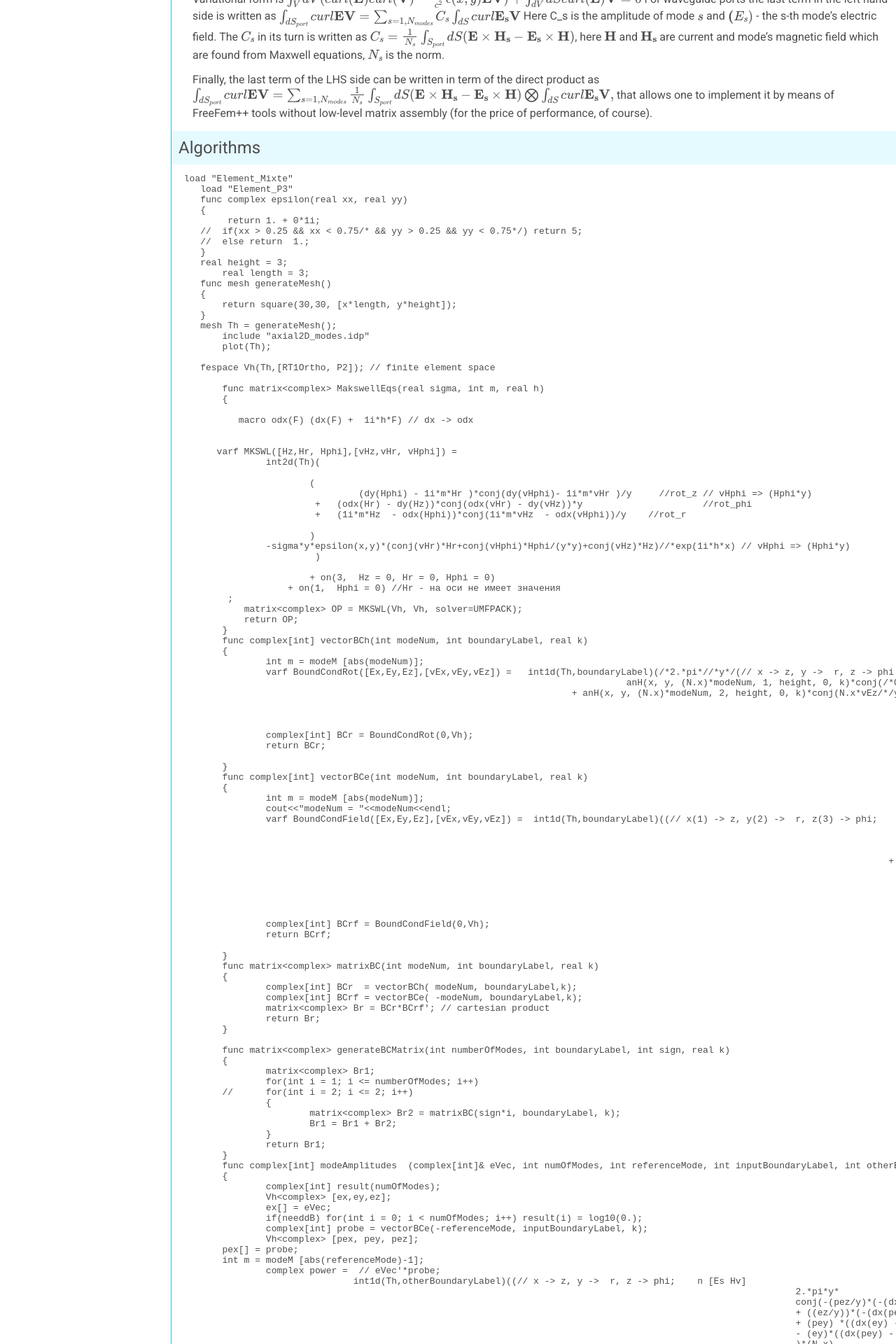
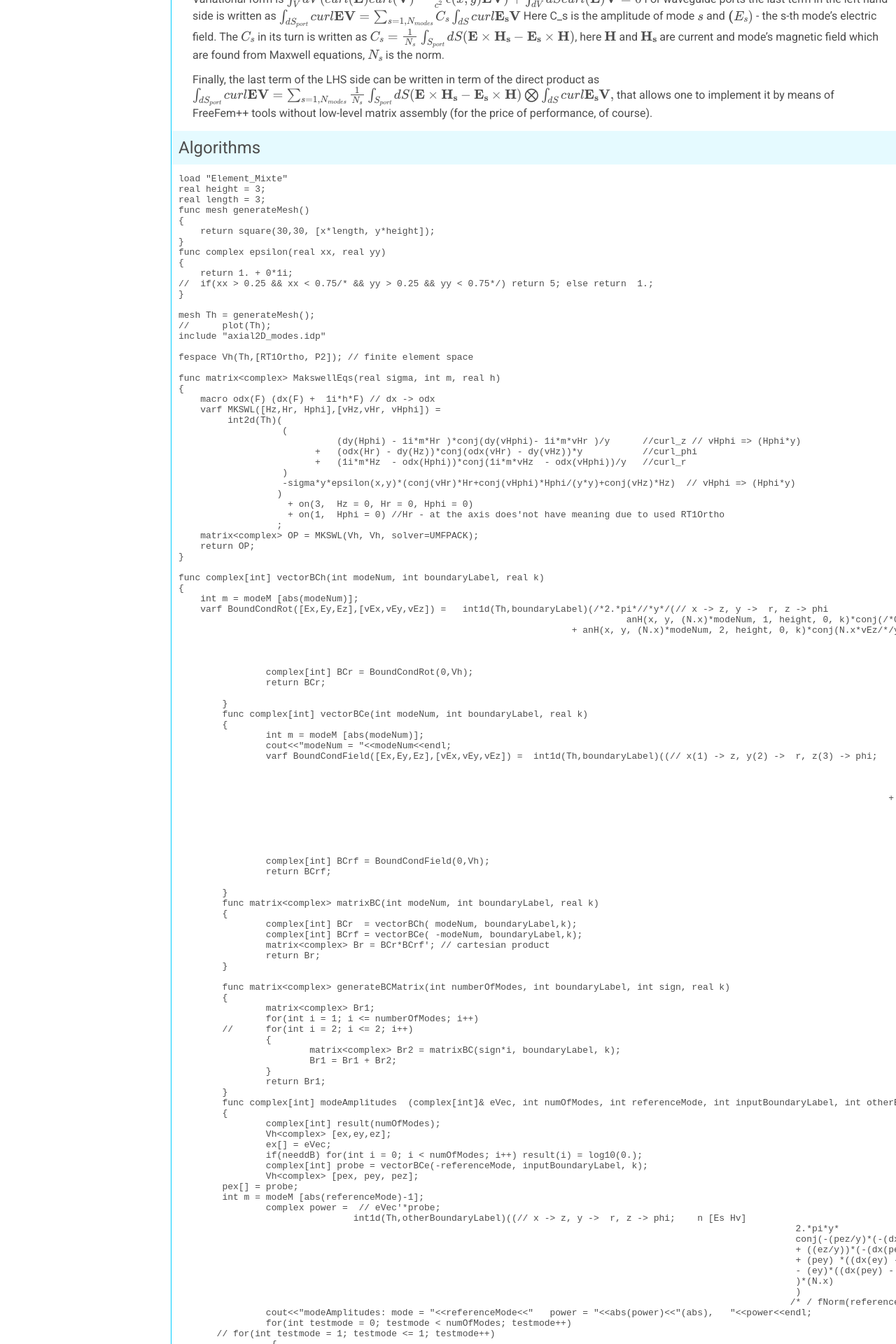
Before and after one commit to FreeFem/FreeFem-modules, a Jekyll site: the page built from _modules/maxwellWaveguideBC.md, in a window 1280 px wide. Shown: the part 487-2407 px from the top of the page at 70% size. Built offline with Jekyll 4.4.1, drawn with Linux system fonts in a browser that asks for light colours; formulas are drawn with MathJax 3; our own code applies the rules of GitHub Pages for plain Markdown files; some of the changed text lies outside the part shown.

Commit message:
Update maxwellWaveguideBC.md

````diff
--- a/_modules/maxwellWaveguideBC.md
+++ b/_modules/maxwellWaveguideBC.md
@@ -29,54 +29,48 @@
 ## Algorithms
 
 ```C
- load "Element_Mixte"
-    load "Element_P3"
-    func complex epsilon(real xx, real yy)
-    {
-         return 1. + 0*1i;
-    //	if(xx > 0.25 && xx < 0.75/* && yy > 0.25 && yy < 0.75*/) return 5;
-    //	else return  1.;
-    }
-    real height = 3;
-	real length = 3;
-    func mesh generateMesh()
-    {
-        return square(30,30, [x*length, y*height]);
-    }
-    mesh Th = generateMesh();
-	include "axial2D_modes.idp"
-	plot(Th);
+load "Element_Mixte"
+real height = 3;
+real length = 3;
+func mesh generateMesh()
+{
+    return square(30,30, [x*length, y*height]);
+}
+func complex epsilon(real xx, real yy)
+{
+    return 1. + 0*1i;
+//  if(xx > 0.25 && xx < 0.75/* && yy > 0.25 && yy < 0.75*/) return 5; else return  1.;
+}
 
-    fespace Vh(Th,[RT1Ortho, P2]); // finite element space
+mesh Th = generateMesh();
+//	plot(Th);
+include "axial2D_modes.idp"
 
-	func matrix<complex> MakswellEqs(real sigma, int m, real h)
-	{
+fespace Vh(Th,[RT1Ortho, P2]); // finite element space
 
-	   macro odx(F) (dx(F) +  1i*h*F) // dx -> odx
+func matrix<complex> MakswellEqs(real sigma, int m, real h)
+{
+    macro odx(F) (dx(F) +  1i*h*F) // dx -> odx
+    varf MKSWL([Hz,Hr, Hphi],[vHz,vHr, vHphi]) =
+         int2d(Th)(
+        	   (
+		             (dy(Hphi) - 1i*m*Hr )*conj(dy(vHphi)- 1i*m*vHr )/y      //curl_z // vHphi => (Hphi*y)
+        		 +   (odx(Hr) - dy(Hz))*conj(odx(vHr) - dy(vHz))*y	     //curl_phi
+        		 +   (1i*m*Hz  - odx(Hphi))*conj(1i*m*vHz  - odx(vHphi))/y   //curl_r
+        	   )
+        	   -sigma*y*epsilon(x,y)*(conj(vHr)*Hr+conj(vHphi)*Hphi/(y*y)+conj(vHz)*Hz)  // vHphi => (Hphi*y)
+        	  )
+        	    + on(3,  Hz = 0, Hr = 0, Hphi = 0)
+        	    + on(1,  Hphi = 0) //Hr - at the axis does'not have meaning due to used RT1Ortho
+                  ;
+    matrix<complex> OP = MKSWL(Vh, Vh, solver=UMFPACK);
+    return OP;
+}
 
-
-       varf MKSWL([Hz,Hr, Hphi],[vHz,vHr, vHphi]) =
-        	int2d(Th)(
-
-        		(
-        			 (dy(Hphi) - 1i*m*Hr )*conj(dy(vHphi)- 1i*m*vHr )/y 	//rot_z // vHphi => (Hphi*y)
-        		 +   (odx(Hr) - dy(Hz))*conj(odx(vHr) - dy(vHz))*y		 	//rot_phi
-        		 +   (1i*m*Hz  - odx(Hphi))*conj(1i*m*vHz  - odx(vHphi))/y    //rot_r
-
-        		)
-        	-sigma*y*epsilon(x,y)*(conj(vHr)*Hr+conj(vHphi)*Hphi/(y*y)+conj(vHz)*Hz)//*exp(1i*h*x) // vHphi => (Hphi*y)
-        	         )
-
-        		+ on(3,  Hz = 0, Hr = 0, Hphi = 0)
-        	    + on(1,  Hphi = 0) //Hr - на оси не имеет значения
-         ;
-	    matrix<complex> OP = MKSWL(Vh, Vh, solver=UMFPACK);
-	    return OP;
-	}
-	func complex[int] vectorBCh(int modeNum, int boundaryLabel, real k)
-	{
-		int m = modeM [abs(modeNum)];
-		varf BoundCondRot([Ex,Ey,Ez],[vEx,vEy,vEz]) =   int1d(Th,boundaryLabel)(/*2.*pi*//*y*/(// x -> z, y ->  r, z -> phi
+func complex[int] vectorBCh(int modeNum, int boundaryLabel, real k)
+{
+    int m = modeM [abs(modeNum)];
+    varf BoundCondRot([Ex,Ey,Ez],[vEx,vEy,vEz]) =   int1d(Th,boundaryLabel)(/*2.*pi*//*y*/(// x -> z, y ->  r, z -> phi
 		                                                                  anH(x, y, (N.x)*modeNum, 1, height, 0, k)*conj(/*0.*/ - N.y*vEz/*/y*/) // 0 => N.z
                                                                         + anH(x, y, (N.x)*modeNum, 2, height, 0, k)*conj(N.x*vEz/*/y*/ /*- 0.*/)
 																	    + anH(x, y, (N.x)*modeNum, 3, height, 0, k)*conj(N.y*vEx - N.x*vEy)*y
````
Also changed, not shown: other parts of _modules/maxwellWaveguideBC.md (+1 -1 lines).
